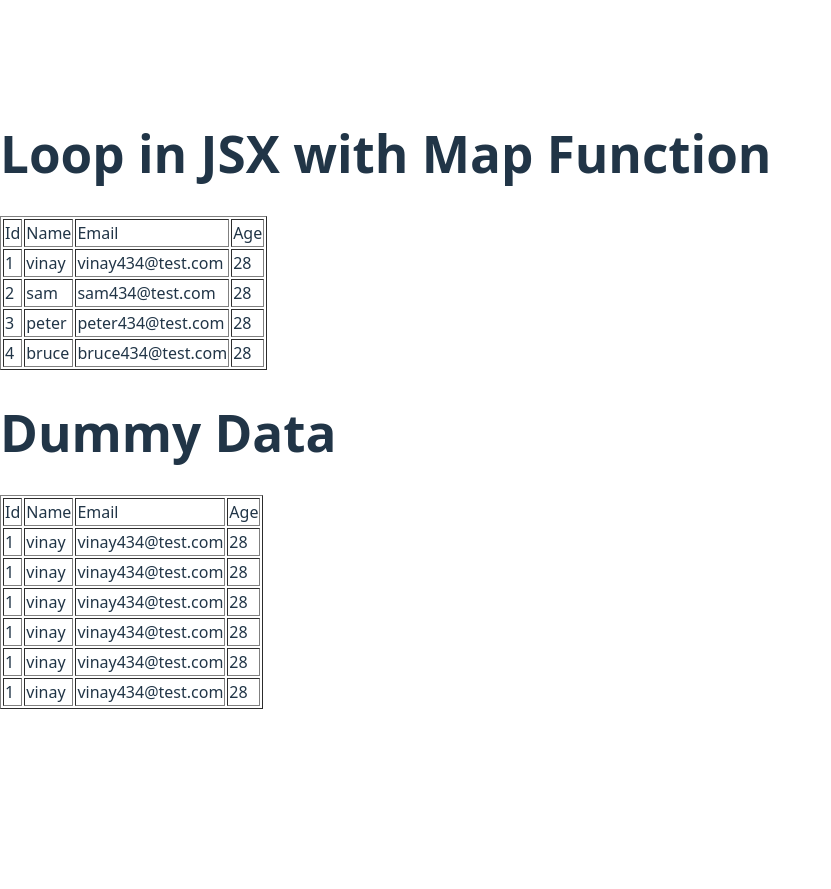
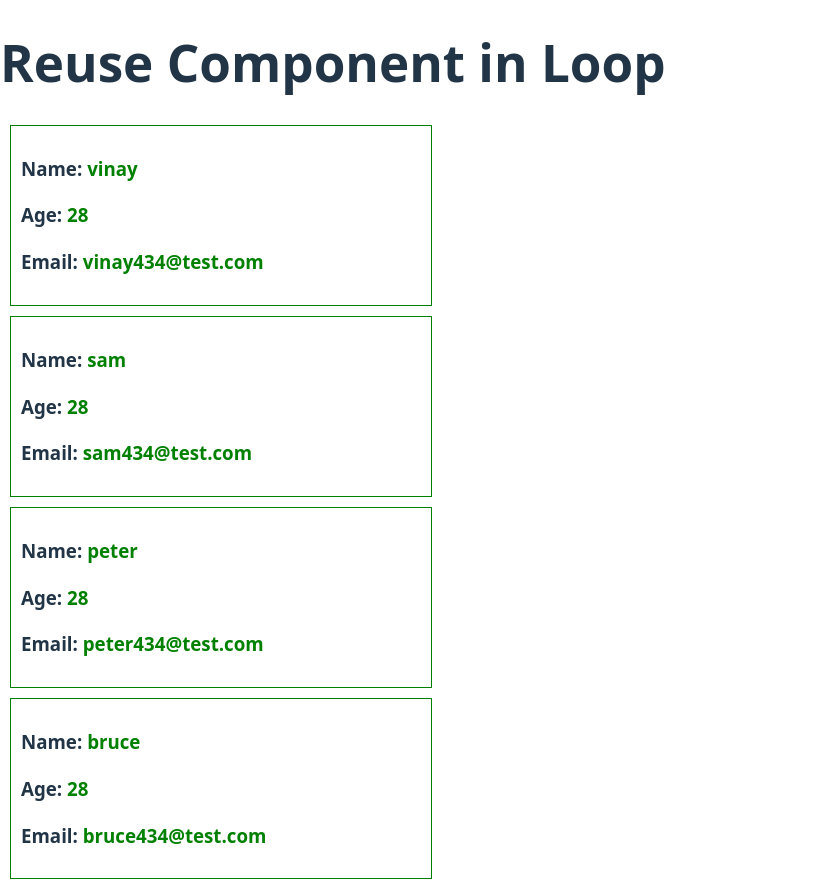
Before and after one commit to VinayGupta8383/React1, a React (Vite) app: page / in a window 1280 px wide. Shown: the whole page, without its empty margins (0-831 px from the left). Before the commit the page ends 800 px from the top, so only its background shows below. Built offline with nearby package versions, Linux system fonts and the light colour scheme.

Commit message:
reuse component in loop

```diff
--- a/src/App.jsx
+++ b/src/App.jsx
@@ -1,6 +1,5 @@
 
-
-
+import User from "./User";
 function App() {
 
 
@@ -36,88 +35,15 @@ function App() {
 
   return (
     <div>
-      <h1>Loop in JSX with Map Function</h1>
-      <table border="1">
-    <thead>
-       <tr>
-        <td>Id</td>
-        <td>Name</td>
-        <td>Email</td>
-        <td>Age</td>
-        </tr>
-    </thead>
-       <tbody>
-        {
-          userData.map((user)=>(
-        <tr key={user.id} >
-        <td>{user.id}</td>
-        <td>{user.name}</td>
-        <td>{user.email}</td>
-        <td>{user.age}</td>
-        </tr>
-          ))
-        }
-        </tbody>
-
-      </table>
-
-      <h1>Dummy Data</h1>
-      <table border="1">
-         <thead>
-            <tr>
-              <td>Id</td>
-              <td>Name</td>
-              <td>Email</td>
-              <td>Age</td>
-            </tr>
-         </thead>
-         <tbody>
-            <tr>
-              <td>1</td>
-              <td>vinay</td>
-              <td>vinay434@test.com</td>
-              <td>28</td>
-            </tr>
-
-            <tr>
-              <td>1</td>
-              <td>vinay</td>
-              <td>vinay434@test.com</td>
-              <td>28</td>
-            </tr>
-
-            <tr>
-              <td>1</td>
-              <td>vinay</td>
-              <td>vinay434@test.com</td>
-              <td>28</td>
-            </tr>
-
-            <tr>
-              <td>1</td>
-              <td>vinay</td>
-              <td>vinay434@test.com</td>
-              <td>28</td>
-            </tr>
-
-            <tr>
-              <td>1</td>
-              <td>vinay</td>
-              <td>vinay434@test.com</td>
-              <td>28</td>
-            </tr>
-
-            <tr>
-              <td>1</td>
-              <td>vinay</td>
-              <td>vinay434@test.com</td>
-              <td>28</td>
-            </tr>
-
-         </tbody>
-      </table>
-
-    </div>
+      <h1>Reuse Component in Loop</h1>
+      {
+       userData.map((user)=>(
+       <div key={user.id}>
+        <User data={user}/>
+       </div>
+       ))
+      }
+       </div>
 
   )
 }
--- a/src/User.jsx
+++ b/src/User.jsx
@@ -1,10 +1,16 @@
-function User({name="new user"}) {
-
-    return (
-        <div>
-            <h1>Hi, {name}</h1>
+const User = ({data})=>{
+    return(
+        <div style={{
+            border: "1px solid green",
+            padding: "10px",
+            margin: "10px",
+            width: "400px",
+            bordeRadius:"10px"
+        }}>
+            <h3>Name: <span style={{color:'green'}}>{data.name}</span></h3>
+            <h3>Age: <span style={{color:'green'}}>{data.age}</span></h3>
+            <h3>Email: <span style={{color:'green'}}>{data.email}</span></h3>
         </div>
     )
-
 }
 export default User;
```
